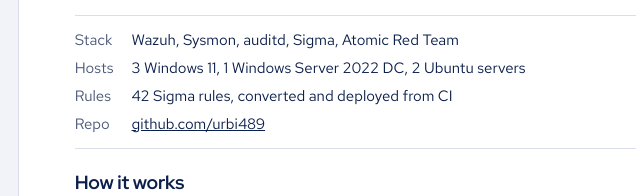
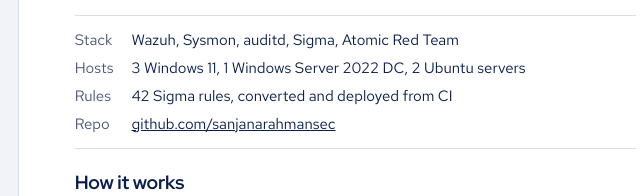
Before and after one commit to sanjanarahmansec/sanjanarahmansec.github.io, a plain HTML site: page index.html in a window 1280 px wide. Shown: the part 2161-2357 px from the top of the page, 580-1220 px from the left. Drawn offline with Linux system fonts and the light colour scheme; a web font is replaced by a local one.

Commit message:
Point GitHub links to sanjanarahmansec

```diff
--- a/index.html
+++ b/index.html
@@ -141,7 +141,7 @@ footer p{color:#d5ddf3;margin-top:14px}
         <h1>Sanjana</h1>
         <div class="role">Offensive security <em>and</em> detection engineering</div>
         <p class="lede">I chain small bugs into the breach a real attacker would find, then write the detection rules that catch it next time. Web apps, APIs and AWS. Dhaka, working remotely.</p>
-        <a class="btn" href="#contact">Hire me for a test</a><a class="btn ghost" href="https://github.com/urbi489">GitHub</a>
+        <a class="btn" href="#contact">Hire me for a test</a><a class="btn ghost" href="https://github.com/sanjanarahmansec">GitHub</a>
       </div>
       <div class="index" aria-label="Case index">
         <a href="#cf01"><span class="no">01</span><span class="t">Case study: A pentest that chained two bugs into a critical breach</span><span class="tag">CVSS 9.6</span></a>
@@ -213,7 +213,7 @@ Authorization: Bearer eyJhbGciOi…<span class="c">  # my own test account</span
           <dt>Stack</dt><dd>Wazuh, Sysmon, auditd, Sigma, Atomic Red Team</dd>
           <dt>Hosts</dt><dd>3 Windows 11, 1 Windows Server 2022 DC, 2 Ubuntu servers</dd>
           <dt>Rules</dt><dd>42 Sigma rules, converted and deployed from CI</dd>
-          <dt>Repo</dt><dd><a href="https://github.com/urbi489">github.com/urbi489</a></dd>
+          <dt>Repo</dt><dd><a href="https://github.com/sanjanarahmansec">github.com/sanjanarahmansec</a></dd>
         </dl>
         <h3>How it works</h3>
         <ul>
@@ -308,7 +308,7 @@ Authorization: Bearer eyJhbGciOi…<span class="c">  # my own test account</span
     </div>
     <div class="links">
       <a href="mailto:urbi489@gmail.com"><b>Email</b><span>urbi489@gmail.com</span></a>
-      <a href="https://github.com/urbi489"><b>GitHub</b><span>github.com/urbi489</span></a>
+      <a href="https://github.com/sanjanarahmansec"><b>GitHub</b><span>github.com/sanjanarahmansec</span></a>
     </div>
   </div>
   <div class="wrap small">Sanjana · Dhaka, Bangladesh</div>
```
